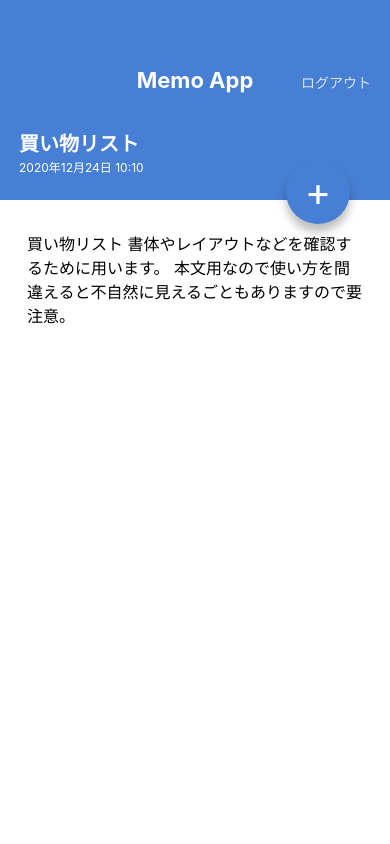
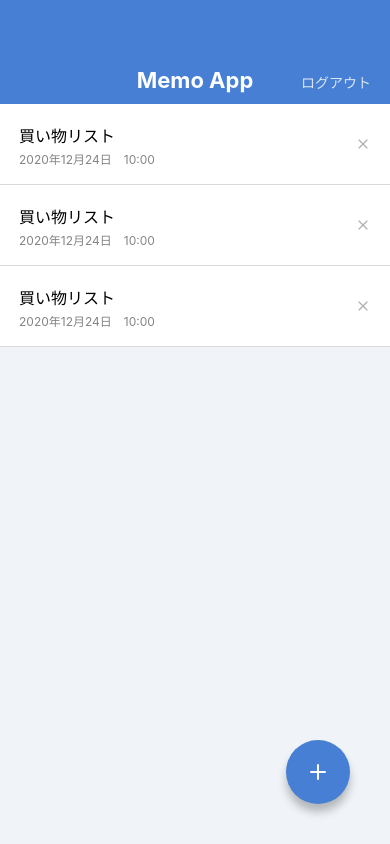
Before and after one commit to hiromasa76/MemoApp, a React Native app: screen /MemoList in a window 390 px wide. Built offline with nearby package versions, Linux system fonts and the light colour scheme.

Commit message:
Install @expo/vector-icons

```diff
--- a/App.jsx
+++ b/App.jsx
@@ -6,7 +6,7 @@
 
 export default function App() {
   return (
-    // <MemoListScreen />
-    <MemoDetailScreen />
+    <MemoListScreen />
+    // <MemoDetailScreen />
   );
 }
--- a/package.json
+++ b/package.json
@@ -8,6 +8,7 @@
     "eject": "expo eject"
   },
   "dependencies": {
+    "@expo/vector-icons": "^12.0.2",
     "expo": "~40.0.0",
     "expo-status-bar": "~1.0.3",
     "prop-types": "^15.7.2",
--- a/src/components/CircleButton.jsx
+++ b/src/components/CircleButton.jsx
@@ -1,19 +1,20 @@
 import React from 'react';
-import { View, StyleSheet, Text } from 'react-native';
+import { View, StyleSheet } from 'react-native';
 import { string, shape } from 'prop-types';
+import { Feather } from '@expo/vector-icons';
 
 export default function CircleButton(props) {
-    const { children, style } = props;
+    const { style, name } = props;
     return (
         <View style={[styles.circleButton, style]}>
-            <Text style={styles.circleButtonLabel}>{children}</Text>
+            <Feather name={name} size={24} color="white" />
         </View>
     )
 }
 
 CircleButton.propTypes = {
-    children: string.isRequired,
     style: shape(),
+    name: string.isRequired,
 };
 
 CircleButton.defultProps = {
--- a/src/components/MemoList.jsx
+++ b/src/components/MemoList.jsx
@@ -1,5 +1,6 @@
 import React from 'react';
 import { View, Text, StyleSheet } from 'react-native';
+import { Feather } from '@expo/vector-icons';
 
 export default function MemoList() {
     return (
@@ -10,7 +11,7 @@
                     <Text style={styles.memoListItemDate}>2020年12月24日　10:00</Text>
                 </View>
                 <View>
-                    <Text>X</Text>
+                    <Feather name="x" size={16} color="#b0b0b0" />
                 </View>
             </View>
             <View style={styles.memoListItem}>
@@ -19,7 +20,7 @@
                     <Text style={styles.memoListItemDate}>2020年12月24日　10:00</Text>
                 </View>
                 <View>
-                    <Text>X</Text>
+                    <Feather name="x" size={16} color="#b0b0b0" />
                 </View>
             </View>
             <View style={styles.memoListItem}>
@@ -28,7 +29,7 @@
                     <Text style={styles.memoListItemDate}>2020年12月24日　10:00</Text>
                 </View>
                 <View>
-                    <Text>X</Text>
+                    <Feather name="x" size={16} color="#b0b0b0" />
                 </View>
             </View>
         </View>
--- a/src/screens/MemoDetailScreen.jsx
+++ b/src/screens/MemoDetailScreen.jsx
@@ -19,7 +19,7 @@
                     本文用なので使い方を間違えると不自然に見えるごともありますので要注意。
                 </Text>
             </ScrollView>
-            <CircleButton style={{ top: 160, bottom: 'auto' }}>+</CircleButton>
+            <CircleButton style={{ top: 160, bottom: 'auto' }} name="edit-2" />
         </View>
     );
 }
--- a/src/screens/MemoListScreen.jsx
+++ b/src/screens/MemoListScreen.jsx
@@ -11,7 +11,7 @@
         <View style={styles.container}>
             <AppBar />
             <MemoList />
-            <CircleButton>+</CircleButton>
+            <CircleButton name={"plus"} />
         </View>
     );
 }
```
